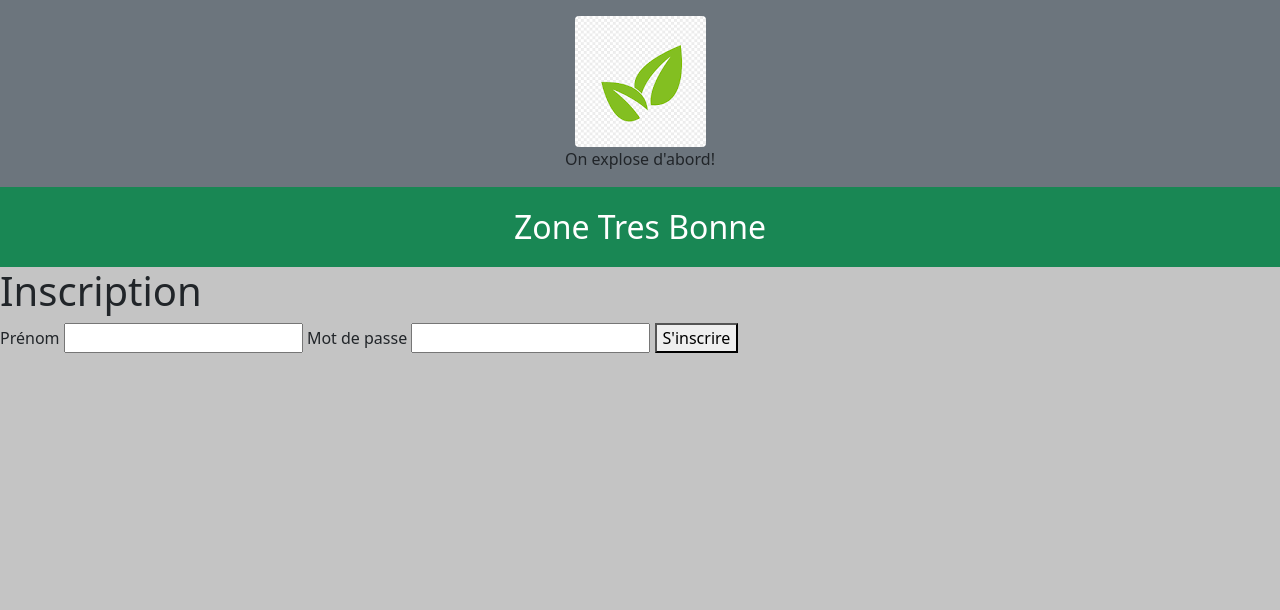
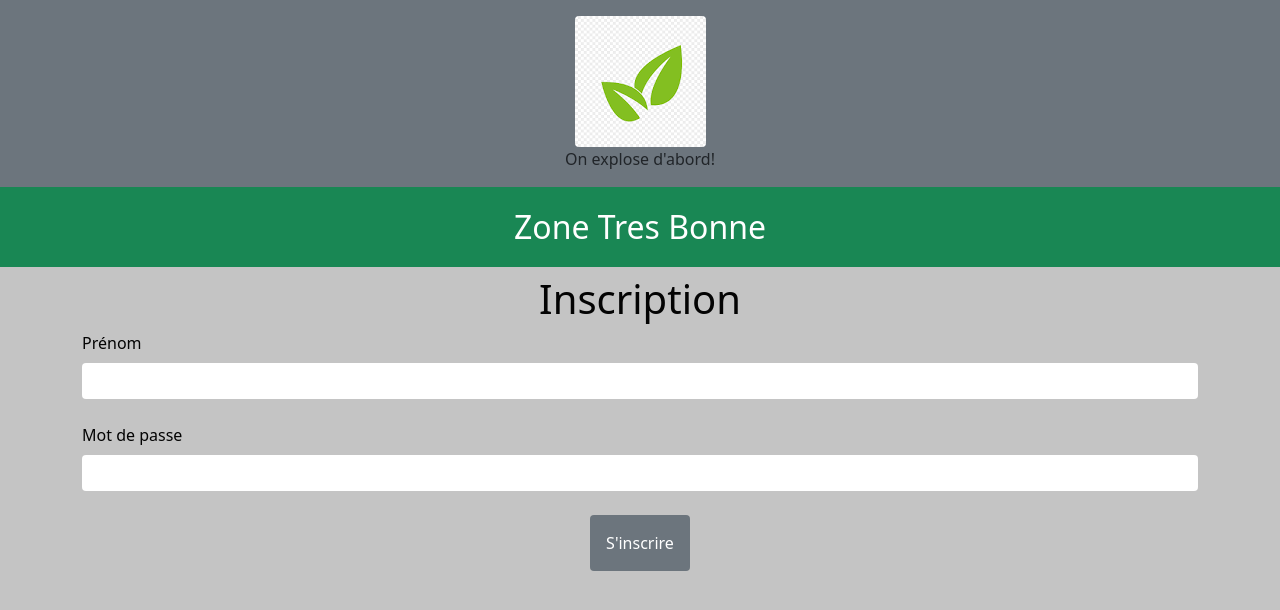
Before and after one commit to DangirasH/HacathonBomb-1er-Hackathon-, a PHP site: template src/View/Register/add.html.twig in a window 1280 px wide. Shown: the top 610 px of the page. Run offline with PHP 8.4, Linux system fonts and the light colour scheme; the template is opened without the code that fills it, so the values that code supplies are empty; some libraries are stand-ins or nearby versions; some web fonts are replaced.

Commit message:
debut du style du register

```diff
--- a/src/View/Register/_formRegister.html.twig
+++ b/src/View/Register/_formRegister.html.twig
@@ -1,8 +1,24 @@
-<form method="post">
-	<label for="">Prénom</label>
-	<input type="text" value="" name="name" id="name" required>
-	<label for="">Mot de passe</label>
-	<input type="text" value="" name="password" id="password" required>
+<div class="container">
+		<form method="POST" action="">
+			{% if errors is not empty %}
+				<div class="alert alert-danger">
+					{% for error in errors %}
+						<p>{{ error }}</p>
+					{% endfor %}
+				</div>
+			{% endif %}
+			<h1 class="d-flex justify-content-center mt-2 text-dark">Inscription</h1>
+			<div class="mb-4">
+				<label class="form-label text-dark" for="name">Prénom</label>
+				<input class="form-control border-0" type="text" id="name" value="" name="name" >
+			</div>
+			<div class="mb-4">
+				<label class="form-label text-dark" for="password">Mot de passe</label>
+				<input class="form-control border-0" type="password" id="password" value="" name="password" >
+			</div>
+			<div class="d-flex justify-content-center">
+				<button class="btn btn-primary bg-secondary border-0 p-3">S'inscrire</button>
 
-	<button>S'inscrire</button>
-</form>
+			</div>
+		</form>
+	</div>
--- a/src/View/Register/add.html.twig
+++ b/src/View/Register/add.html.twig
@@ -4,8 +4,6 @@
 
 {% block content %}
 
-	<h1>Inscription</h1>
-
 	{% include "Register/_formRegister.html.twig" %}
 
 {% endblock %}
```
